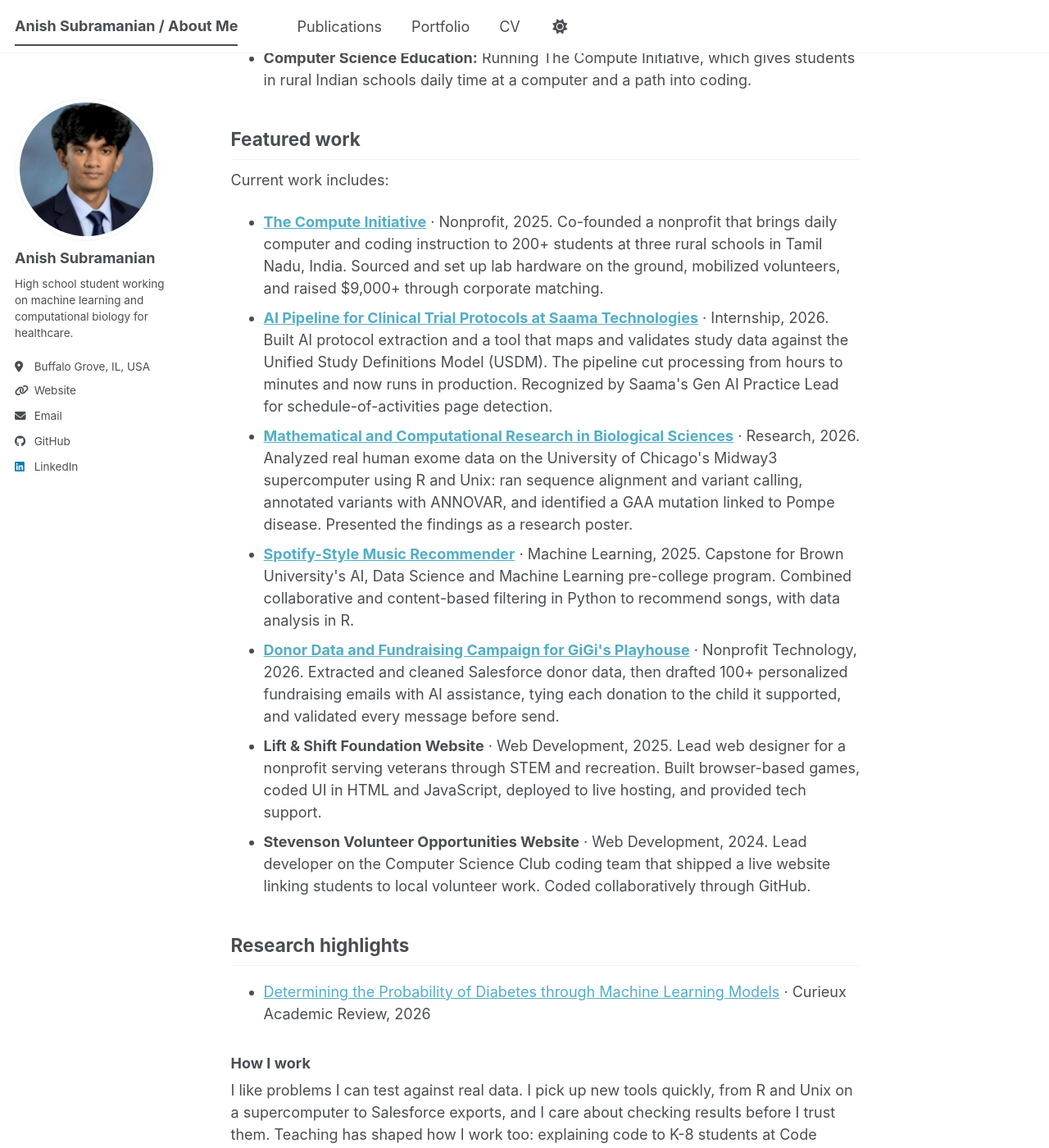
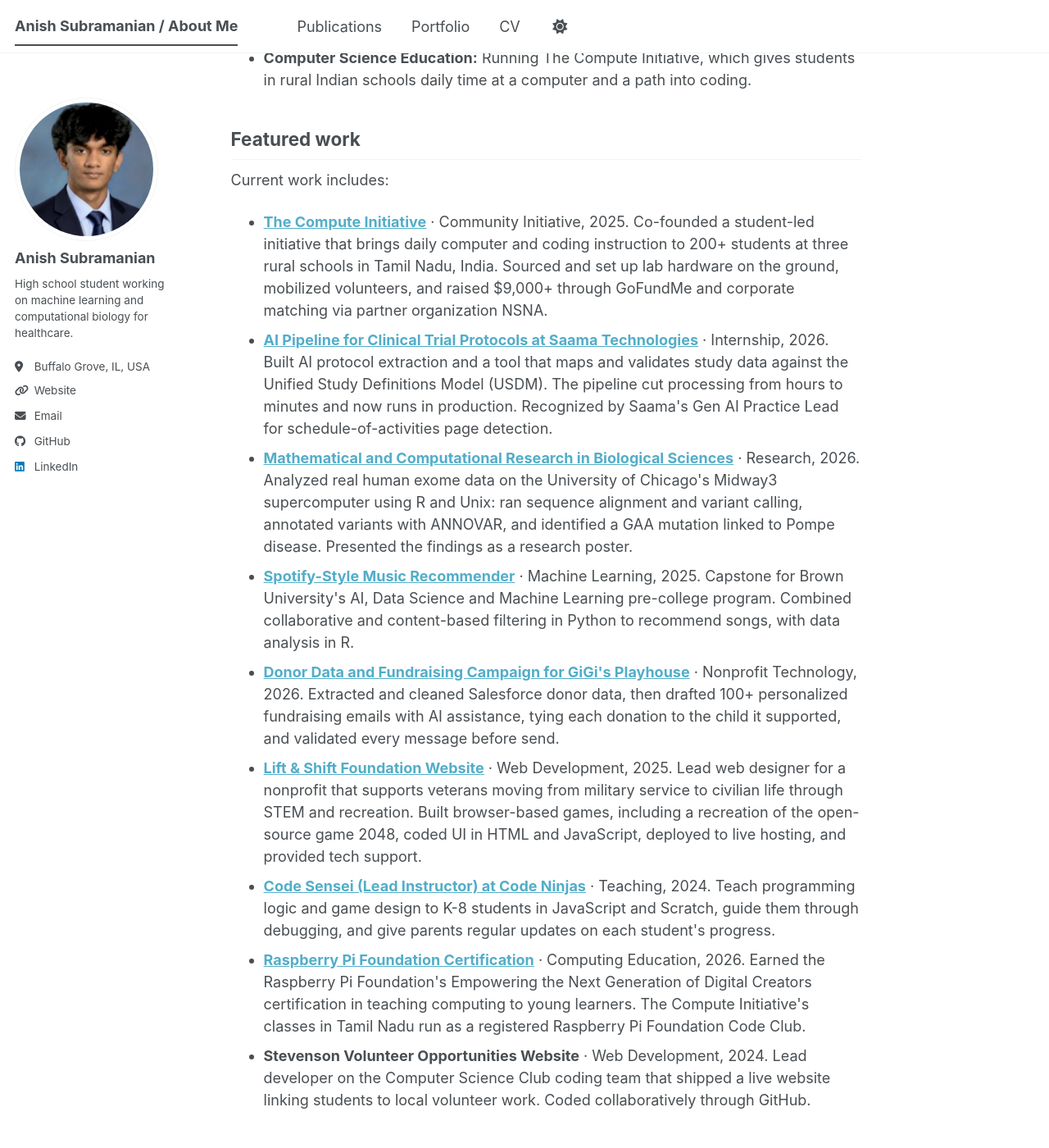
Before and after one commit to AnishSubra/AnishSubra.github.io, a Jekyll site: the page built from _pages/about.md, in a window 1280 px wide and 1400 px high, scrolled down 758 px. Shown: the whole window at 82% size. Built offline with Jekyll 4.4.1, drawn with Linux system fonts in a browser that asks for light colours; a script bundle is joined from its source files by our own code; library files that are not in the unit come from our copies.

Commit message:
Portfolio updates

```diff
--- a/_data/cv_input.yml
+++ b/_data/cv_input.yml
@@ -46,7 +46,7 @@ education:
 
 work:
   - company: "Saama Technologies"
-    position: "Drug Discovery Platform Developer (Paid Intern)"
+    position: "Drug Discovery Platform Developer (Intern)"
     startDate: "Summer 2026"
     endDate: ""
     summary: "Built AI tools for clinical trial data validation on Saama's clinical trial platform."
@@ -55,10 +55,10 @@ work:
       - "Cut processing time from hours to minutes; the pipeline now runs in production"
       - "Recognized by Saama's Gen AI Practice Lead for schedule-of-activities (SOA) page detection in trial protocols"
   - company: "Code Ninjas"
-    position: "Code Sensei (Volunteer to Lead Instructor)"
+    position: "Code Sensei (Lead Instructor)"
     startDate: "Grade 10"
     endDate: "Present"
-    summary: "Teach programming to 50+ K-8 students."
+    summary: "Teach programming to K-8 students."
     highlights:
       - "Taught programming logic and game design in JavaScript and Scratch"
       - "Guided students through debugging and gave parents regular progress updates"
--- a/_data/portfolio-data.yml
+++ b/_data/portfolio-data.yml
@@ -39,10 +39,10 @@ publications:
 
 portfolio:
   - name: "The Compute Initiative"
-    category: "Nonprofit"
+    category: "Community Initiative"
     date: "2025-06-01"
     url: "https://compute.care"
-    description: "Co-founded a nonprofit that brings daily computer and coding instruction to 200+ students at three rural schools in Tamil Nadu, India. Sourced and set up lab hardware on the ground, mobilized volunteers, and raised $9,000+ through corporate matching."
+    description: "Co-founded a student-led initiative that brings daily computer and coding instruction to 200+ students at three rural schools in Tamil Nadu, India. Sourced and set up lab hardware on the ground, mobilized volunteers, and raised $9,000+ through GoFundMe and corporate matching via partner organization NSNA."
   - name: "AI Pipeline for Clinical Trial Protocols at Saama Technologies"
     category: "Internship"
     date: "2026-08-01"
@@ -66,8 +66,18 @@ portfolio:
   - name: "Lift & Shift Foundation Website"
     category: "Web Development"
     date: "2025-09-01"
-    url: ""
-    description: "Lead web designer for a nonprofit serving veterans through STEM and recreation. Built browser-based games, coded UI in HTML and JavaScript, deployed to live hosting, and provided tech support."
+    url: "https://www.weliftandshift.org/"
+    description: "Lead web designer for a nonprofit that supports veterans moving from military service to civilian life through STEM and recreation. Built browser-based games, including a recreation of the open-source game 2048, coded UI in HTML and JavaScript, deployed to live hosting, and provided tech support."
+  - name: "Code Sensei (Lead Instructor) at Code Ninjas"
+    category: "Teaching"
+    date: "2024-09-01"
+    url: "https://www.codeninjas.com"
+    description: "Teach programming logic and game design to K-8 students in JavaScript and Scratch, guide them through debugging, and give parents regular updates on each student's progress."
+  - name: "Raspberry Pi Foundation Certification"
+    category: "Computing Education"
+    date: "2026-03-01"
+    url: "https://www.raspberrypi.org"
+    description: "Earned the Raspberry Pi Foundation's Empowering the Next Generation of Digital Creators certification in teaching computing to young learners. The Compute Initiative's classes in Tamil Nadu run as a registered Raspberry Pi Foundation Code Club."
   - name: "Stevenson Volunteer Opportunities Website"
     category: "Web Development"
     date: "2024-09-01"
--- a/_includes/cv-template.html
+++ b/_includes/cv-template.html
@@ -352,7 +352,7 @@
         <ul class="cv-highlights">
           <li>Bring daily computer and coding instruction to 200+ students at three rural schools in Tamil Nadu, India</li>
           <li>Sourced and set up computer hardware on the ground; spent a week in partner-school classrooms</li>
-          <li>Mobilized volunteers and raised $9,000+ through corporate matching</li>
+          <li>Mobilized volunteers and raised $9,000+ through GoFundMe and corporate matching via partner organization NSNA</li>
         </ul>
       </div>
     </div>
```
